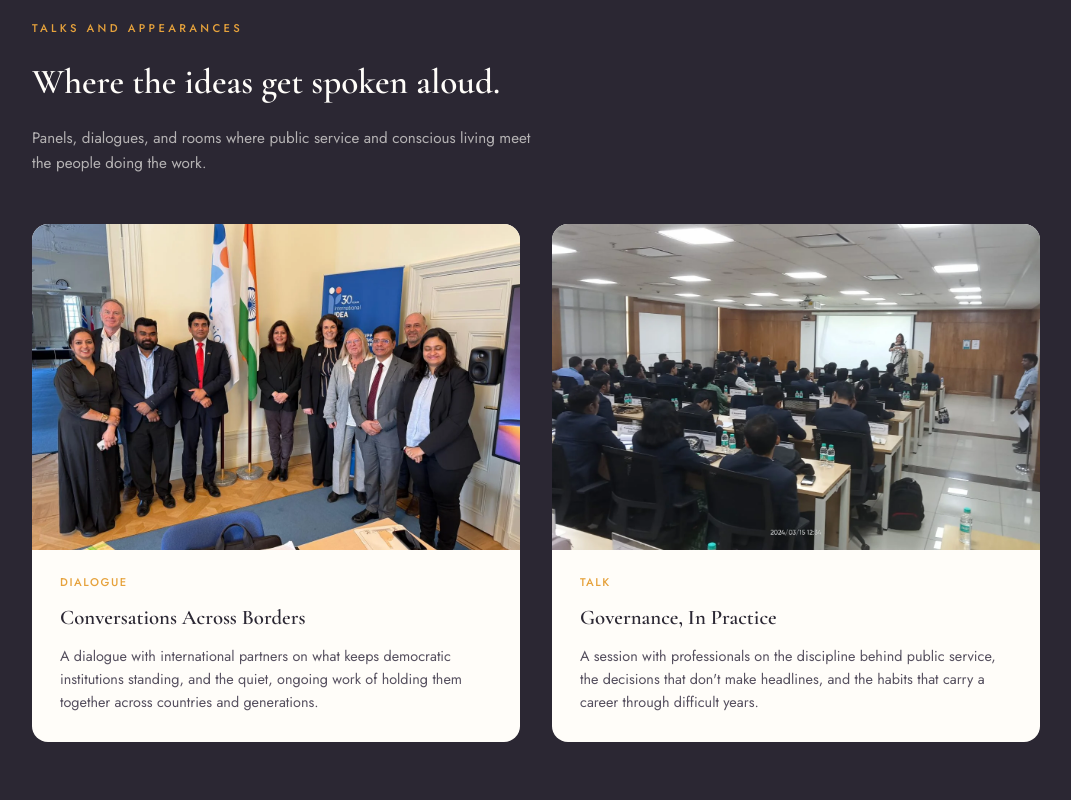
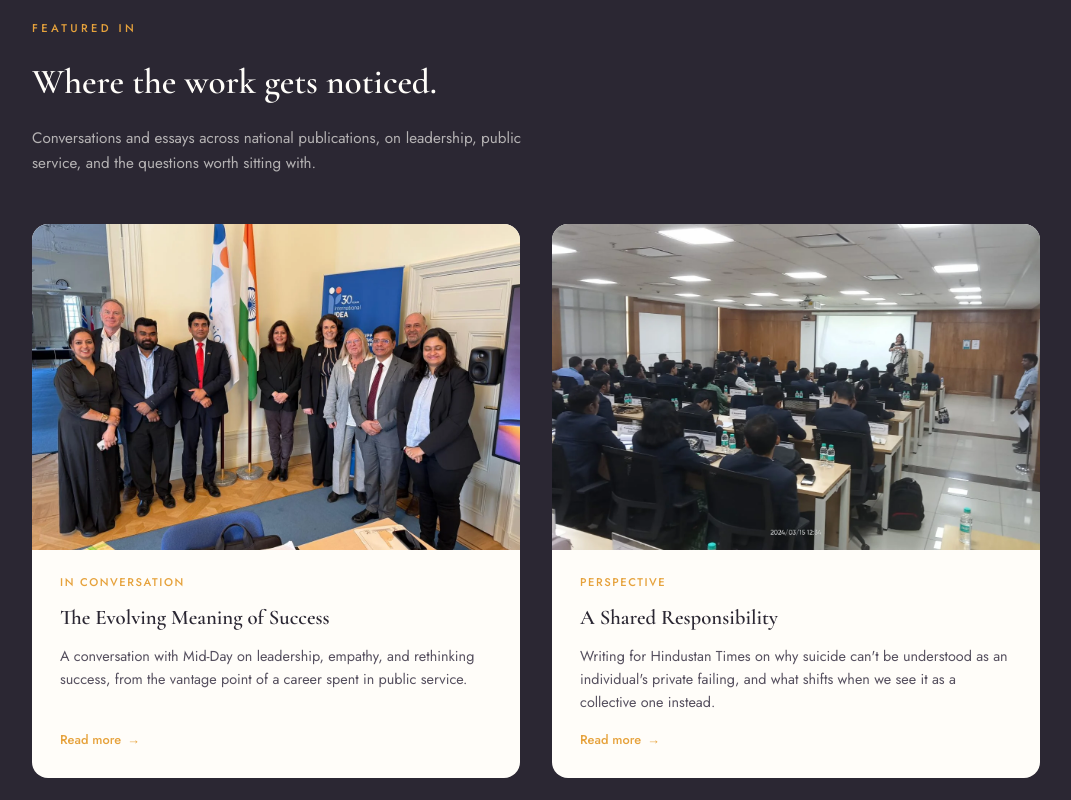
Before and after one commit to Kehehs/shubhrasaxena.org, a website: page index.html in a window 1280 px wide. Shown: the part 2960-3760 px from the top of the page, without its empty margins (104-1175 px from the left). Drawn offline with Linux system fonts and the light colour scheme.

Commit message:
Convert Talks and Appearances section to Featured In press section
Swap speaking-engagement copy for press coverage (Mid-Day, Hindustan
Times), wrap each card in a link to the article, and add a Read More
affordance pinned to the bottom of each card.

```diff
--- a/index.html
+++ b/index.html
@@ -358,6 +358,7 @@
     background:var(--cloud);
     border-radius:16px;overflow:hidden;
     display:flex;flex-direction:column;
+    text-decoration:none;color:inherit;
     opacity:0;transform:translateY(20px);
     transition-property:opacity, transform, box-shadow;
     transition-duration:.6s, .6s, .2s;
@@ -373,7 +374,7 @@
   }
   .talks-thumb{aspect-ratio:3/2;overflow:hidden;}
   .talks-thumb img{width:100%;height:100%;object-fit:cover;display:block;}
-  .talks-body{padding:24px 28px 28px;display:flex;flex-direction:column;gap:10px;}
+  .talks-body{padding:24px 28px 28px;display:flex;flex-direction:column;gap:10px;flex:1;}
   .talks-tag{
     font-family:var(--sans);font-weight:500;font-size:.7rem;
     text-transform:uppercase;letter-spacing:.14em;color:var(--marigold);
@@ -384,6 +385,18 @@
   }
   .talks-line{
     font-family:var(--sans);font-weight:400;font-size:.9rem;line-height:1.6;color:var(--ink-soft);
+  }
+  .talks-readmore{
+    font-family:var(--sans);font-weight:500;font-size:.8rem;color:var(--marigold);
+    display:inline-flex;align-items:center;gap:6px;margin-top:auto;padding-top:6px;
+  }
+  .talks-readmore .arrow{
+    display:inline-block;
+    transition:transform .3s cubic-bezier(.25,.1,.25,1);
+  }
+  .talks-card:hover .talks-readmore .arrow,
+  .talks-card:focus-visible .talks-readmore .arrow{
+    transform:translateX(4px);
   }
   @media (max-width:768px){
     .talks-grid{grid-template-columns:1fr;gap:20px;}
@@ -664,33 +677,35 @@
   </div>
 </section>
 
-<!-- Section 4 — Talks and Appearances -->
+<!-- Section 4 — Featured In -->
 <section class="talks">
   <div class="wrap">
-    <p class="talks-eyebrow">Talks and Appearances</p>
-    <h2 class="talks-heading">Where the ideas get spoken aloud.</h2>
-    <p class="talks-sub">Panels, dialogues, and rooms where public service and conscious living meet the people doing the work.</p>
+    <p class="talks-eyebrow">Featured In</p>
+    <h2 class="talks-heading">Where the work gets noticed.</h2>
+    <p class="talks-sub">Conversations and essays across national publications, on leadership, public service, and the questions worth sitting with.</p>
     <div class="talks-grid">
-      <article class="talks-card">
+      <a class="talks-card" href="https://www.mid-day.com/buzzfeed/article/in-conversation-with-ias-officer-and-author-shubhra-saxena-leadership-empathy-and-the-evolving-meaning-of-success-10404" target="_blank" rel="noopener noreferrer">
         <div class="talks-thumb">
           <img src="Pages/Home%20Page/Final%20Images/Talks%20Section%20Images/talk-institutional.webp" alt="Shubhra Saxena with a delegation at an international democracy institution">
         </div>
         <div class="talks-body">
-          <p class="talks-tag">Dialogue</p>
-          <p class="talks-title">Conversations Across Borders</p>
-          <p class="talks-line">A dialogue with international partners on what keeps democratic institutions standing, and the quiet, ongoing work of holding them together across countries and generations.</p>
+          <p class="talks-tag">In Conversation</p>
+          <p class="talks-title">The Evolving Meaning of Success</p>
+          <p class="talks-line">A conversation with Mid-Day on leadership, empathy, and rethinking success, from the vantage point of a career spent in public service.</p>
+          <span class="talks-readmore">Read more<span class="arrow">→</span></span>
         </div>
-      </article>
-      <article class="talks-card">
+      </a>
+      <a class="talks-card" href="https://www.hindustantimes.com/ht-insight/public-health/suicide-is-not-an-individual-failure-101790156606970-amp.html" target="_blank" rel="noopener noreferrer">
         <div class="talks-thumb">
           <img src="Pages/Home%20Page/Final%20Images/Talks%20Section%20Images/talk-training.webp" alt="Shubhra Saxena addressing a room of professionals during a training session">
         </div>
         <div class="talks-body">
-          <p class="talks-tag">Talk</p>
-          <p class="talks-title">Governance, In Practice</p>
-          <p class="talks-line">A session with professionals on the discipline behind public service, the decisions that don't make headlines, and the habits that carry a career through difficult years.</p>
+          <p class="talks-tag">Perspective</p>
+          <p class="talks-title">A Shared Responsibility</p>
+          <p class="talks-line">Writing for Hindustan Times on why suicide can't be understood as an individual's private failing, and what shifts when we see it as a collective one instead.</p>
+          <span class="talks-readmore">Read more<span class="arrow">→</span></span>
         </div>
-      </article>
+      </a>
     </div>
   </div>
 </section>
```
